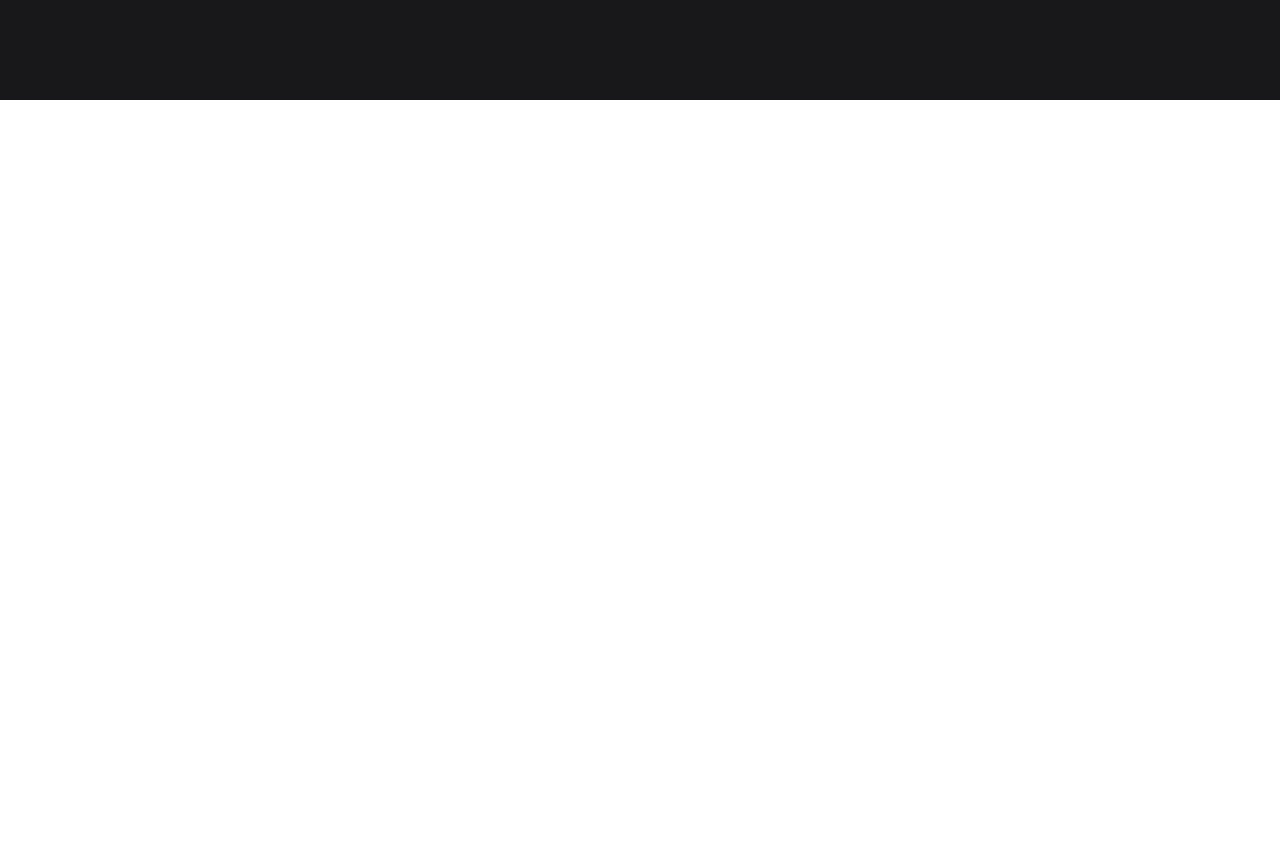
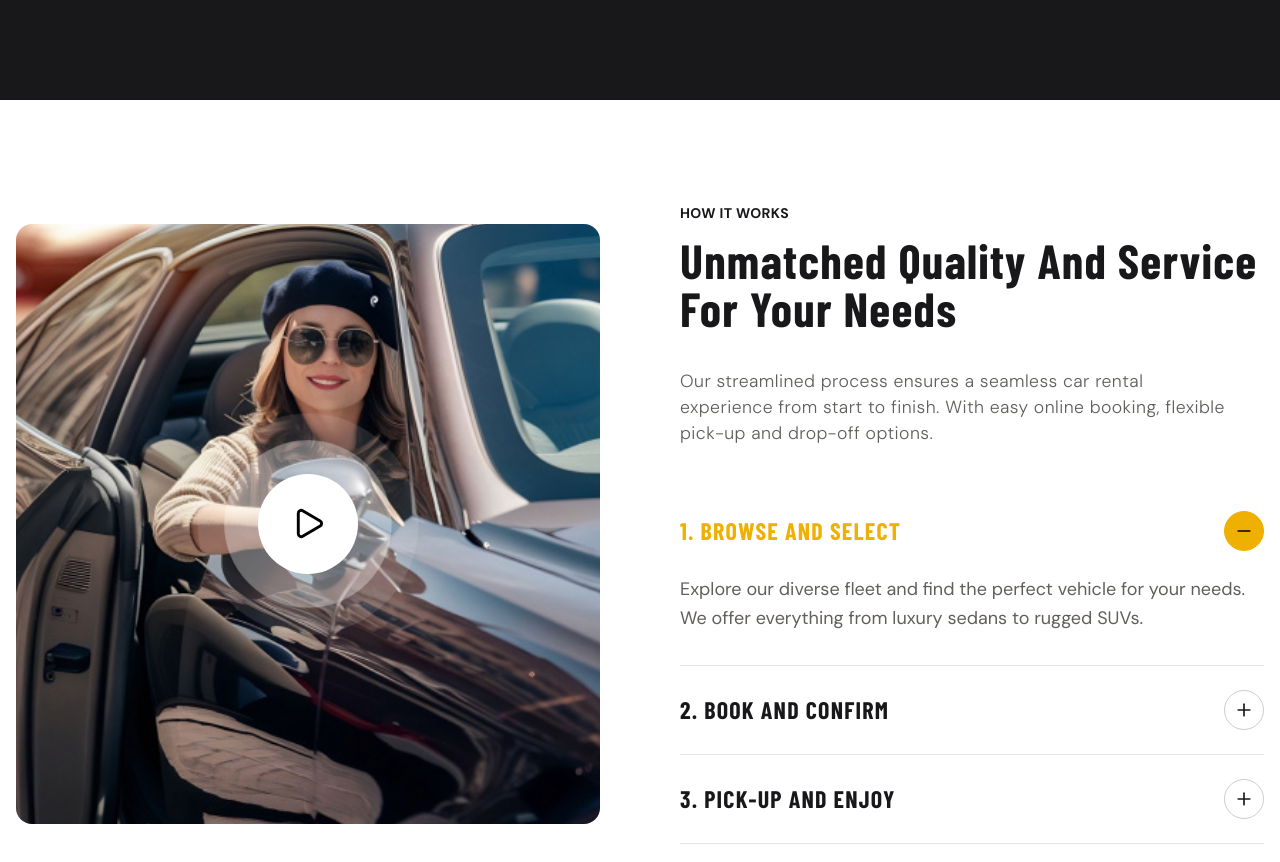
Before and after one commit to Jisap/react-vite-drivex, a React (Vite) app: page / in a window 1280 px wide. Shown: the part 4205-5067 px from the top of the page. Before the commit the page ends 4305 px from the top, so only its background shows below. Built offline with nearby package versions, Linux system fonts and the light colour scheme; a web font is replaced by a local one.

Commit message:
feat: add Work section component and reusable FAQItem UI component to the homepage

```diff
--- a/src/features/home/components/Work/Work.jsx
+++ b/src/features/home/components/Work/Work.jsx
@@ -0,0 +1,87 @@
+import { Play } from "lucide-react"
+import { useState } from "react"
+import FAQItem from "../../../../shared/ui/FAQItem.jsx"
+import Image from "../../../../shared/ui/Image"
+import workImg from "./assest/work-img-1.jpg"
+
+export const works = [
+  {
+    title: "1. Browse And Select",
+    content: "Explore our diverse fleet and find the perfect vehicle for your needs. We offer everything from luxury sedans to rugged SUVs.",
+  },
+  {
+    title: "2. Book And Confirm",
+    content: "Complete the booking process online with ease and convenience. Our secure payment system and instant confirmation give you peace of mind.",
+  },
+  {
+    title: "3. Pick-Up And Enjoy",
+    content: "Experience a comfortable and memorable journey with your chosen vehicle. Our team ensures a smooth hand-over at your preferred location.",
+  },
+];
+
+const Work = () => {
+  const [activeIndex, setActiveIndex] = useState(0);
+
+  const handleToggle = (index) => {
+    setActiveIndex(activeIndex === index ? null : index)
+  }
+
+  return (
+    <div className="bg-white">
+      <section className="work-section section section-container py-[8%] relative flex flex-col lg:flex-row-reverse items-center gap-10 lg:gap-20">
+        <div className="content-col text-heading w-full lg:w-1/2 relative" data-aos="fade-left">
+          <div className="main-title flex flex-col gap-3">
+            <span className="sub-title" data-aos="fade-left" data-aos-delay="100">
+              How It Works
+            </span>
+
+            <h2 className="heading-1 max-w-2xl mb-6" data-aos="fade-left" data-aos-delay="200">
+              Unmatched quality and service for your needs
+            </h2>
+
+            <div className="content-desc flex flex-col">
+              <p className="text-desc text-pera max-w-140 mb-10" data-aos="fade-up" data-aos-delay="300">
+                Our streamlined process ensures a seamless car rental experience from start to finish. With easy
+                online booking, flexible pick-up and drop-off options.
+              </p>
+
+              <div className="faq-list">
+                {works.map((work, index) => (
+                  <div
+                    key={index}
+                    data-aos="fade-up"
+                    data-aos-delay={400 + index * 100}
+                  >
+                    <FAQItem
+                      title={work.title}
+                      content={work.content}
+                      isOpen={activeIndex === index}
+                      onClick={() => handleToggle(index)}
+                    />
+                  </div>
+                ))}
+              </div>
+            </div>
+          </div>
+        </div>
+
+        <div className="relative w-full lg:w-1/2 h-full lg:h-150" data-aos="fade-right" data-aos-delay="400">
+          <Image
+            src={workImg}
+            alt="Work Process"
+            wrapperClass="h-full"
+            className="rounded-2xl"
+          />
+
+          <div className="absolute inset-0 flex items-center justify-center">
+            <div className="play-btn w-20 h-20 lg:w-25 lg:h-25 centered-row justify-center cursor-pointer">
+              <Play size={35} />
+            </div>
+          </div>
+        </div>
+      </section>
+    </div>
+  )
+}
+
+export default Work
--- a/src/features/home/pages/Index.jsx
+++ b/src/features/home/pages/Index.jsx
@@ -8,6 +8,7 @@ import ServiceCategories from '../components/ServiceCategories/ServiceCategories
 import Counter from '../components/Counter/Counter'
 import Marquee from '../components/Marquee/Marquee'
 import WhyChooseUs from '../components/WhyChooseUs/WhyChooseUs'
+import Work from '../components/Work/Work'
 
 
 
@@ -35,6 +36,7 @@ const Index = () => {
       <Counter />
       <Marquee />
       <WhyChooseUs />
+      <Work />
     </>
   )
 }
--- a/src/shared/ui/FAQItem.jsx
+++ b/src/shared/ui/FAQItem.jsx
@@ -0,0 +1,44 @@
+import { Plus, Minus } from "lucide-react"
+
+export default function FAQItem({ title, content, isOpen, onClick }) {
+  return (
+    <div
+      className="border-b border-black/10 overflow-hidden transition-all duration-300"
+    >
+      <button
+        onClick={onClick}
+        className="w-full flex items-center justify-between py-6 text-left group cursor-pointer"
+      >
+        <span
+          className={`text-xl lg:text-2xl font-bold font-barlow uppercase tracking-wider transition-colors duration-500 ${
+            isOpen ? "text-primary" : "text-heading"
+          }`}
+        >
+          {title}
+        </span>
+
+        <div
+          className={`flex-shrink-0 w-10 h-10 rounded-full border flex items-center justify-center transition-all duration-500 ${
+            isOpen
+              ? "bg-primary border-primary text-black rotate-180"
+              : "border-black/20 text-heading group-hover:border-primary group-hover:text-primary"
+          }`}
+        >
+          {isOpen ? <Minus size={20} /> : <Plus size={20} />}
+        </div>
+      </button>
+
+      <div
+        className={`grid transition-all duration-500 ease-in-out ${
+          isOpen ? "grid-rows-[1fr] opacity-100 pb-8" : "grid-rows-[0fr] opacity-0"
+        }`}
+      >
+        <div className="overflow-hidden">
+          <p className="text-pera text-lg leading-relaxed max-w-xl">
+            {content}
+          </p>
+        </div>
+      </div>
+    </div>
+  )
+}
```
